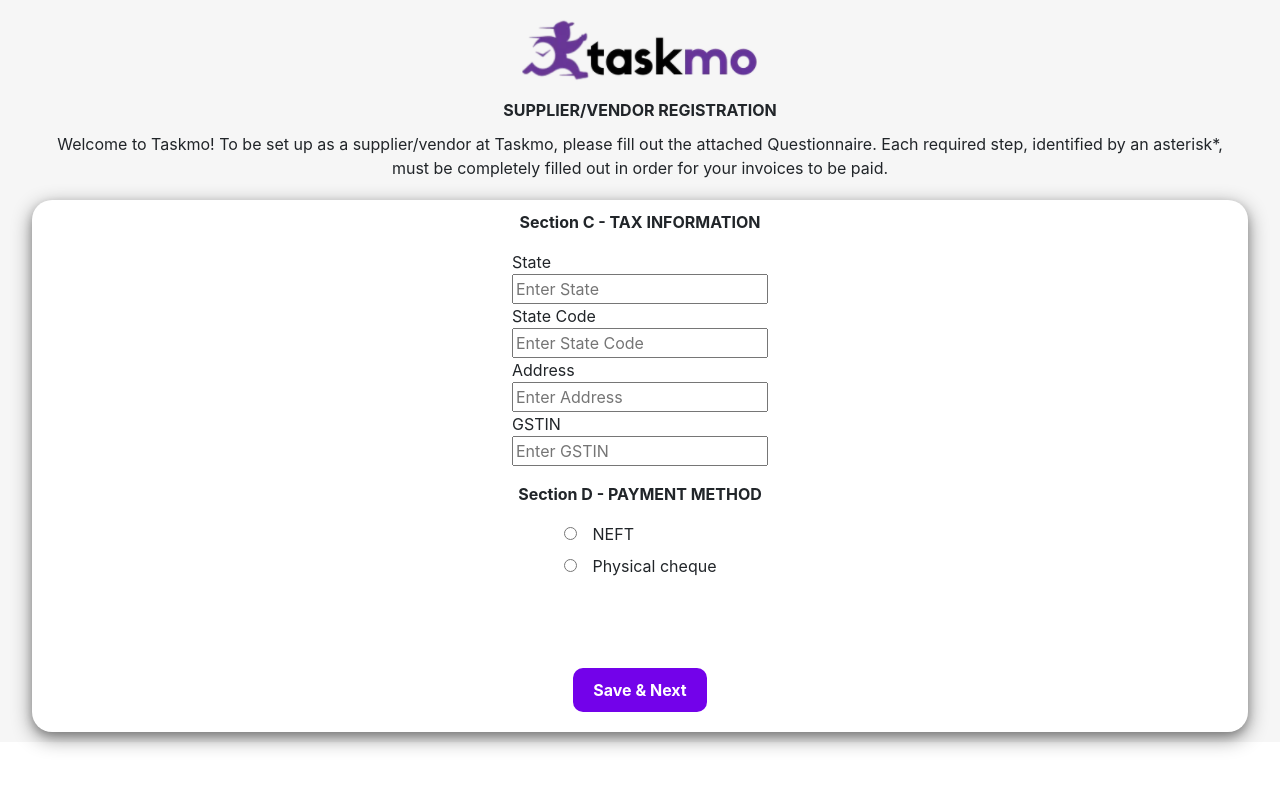
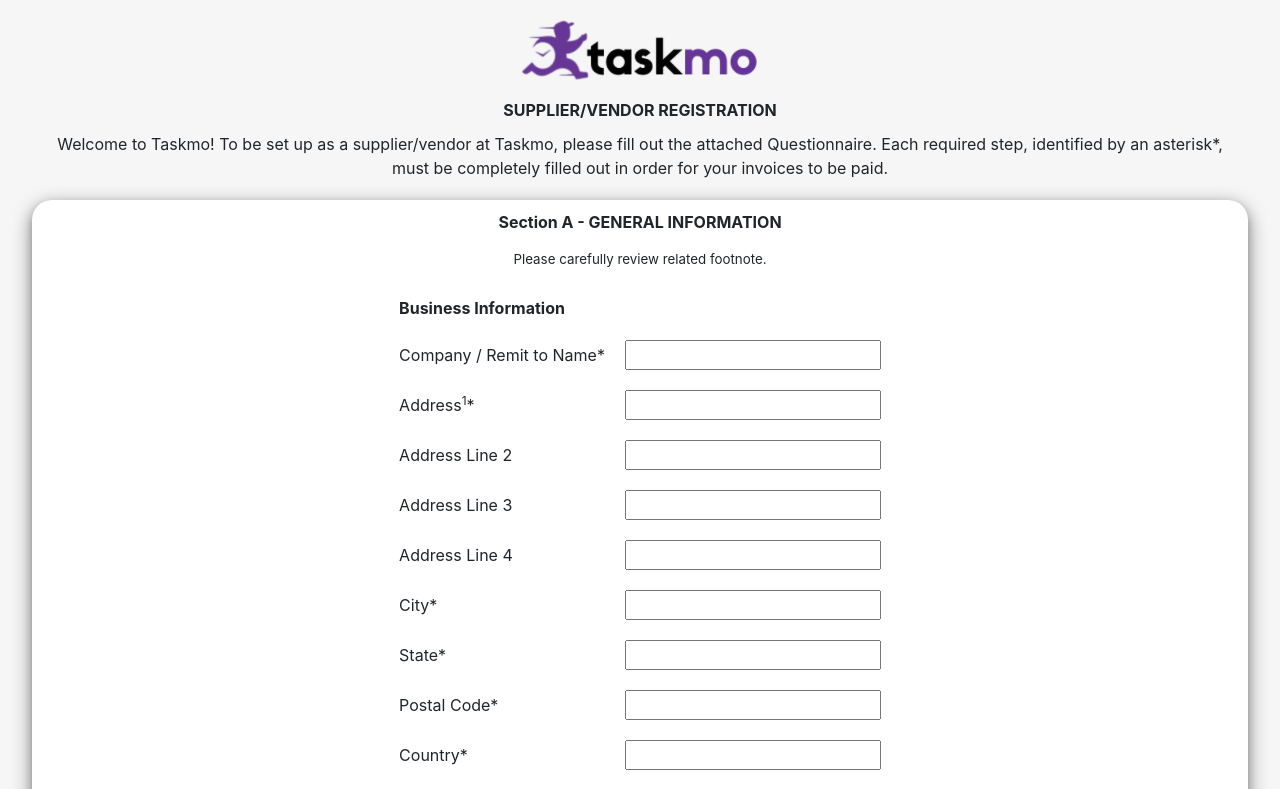
Before and after one commit to mayurpaunipagar/taskmo-assignment6-frontend, a React (Create React App) app: page /v1/vendor-registration/1 in a window 1280 px wide. Shown: the top 789 px of the page. Built offline with nearby package versions, Linux system fonts and the light colour scheme.

Commit message:
section d added

```diff
--- a/src/App.css
+++ b/src/App.css
@@ -21,3 +21,6 @@ table,tr,td,th{
   align-items: center;
   flex-direction: row;
 }
+.textCenter{
+  text-align: center;
+}
--- a/src/component/venderRegistration/index.js
+++ b/src/component/venderRegistration/index.js
@@ -49,10 +49,9 @@ export default function VendorRegistration() {
         ) : (
           <>
             <div className="vr-card">
-              {/* <SectionA />
-              <div></div> */}
-              {/* <SectionB/> */}
-              <SectionCD/>
+              <SectionA />
+              {/* <SectionB/>
+              <SectionCD/> */}
             </div>
 
             {/* <input
--- a/src/component/venderRegistration/sectionA/index.js
+++ b/src/component/venderRegistration/sectionA/index.js
@@ -4,9 +4,9 @@ export default function SectionA() {
       <div className="mb-3">
         <b>Section A - GENERAL INFORMATION</b>
       </div>
-      <td className="vr-note mb-3">
+      <div className="vr-note mb-3">
         Please carefully review related footnote.
-      </td>
+      </div>
       <table className="mb-3">
         <tbody>
           <tr>
--- a/src/component/venderRegistration/sectionCD/sectionD/index.js
+++ b/src/component/venderRegistration/sectionCD/sectionD/index.js
@@ -16,7 +16,10 @@ export default function SectionD() {
         <b>Section D - PAYMENT METHOD</b>
       </div>
       <div className="pay-info-container">
-          <div className="myColCenter"></div>
+        <div className="myColCenter textCenter mb-3">
+          How you
+          would like to be paid for product sales and/or services performed
+        </div>
         <div className="vr-input-container" onChange={onChangeRadioValue}>
           <form className="vr-pay-form">
             <input
@@ -38,19 +41,48 @@ export default function SectionD() {
             <label for="cheque">Physical cheque</label>
           </form>
         </div>
-        <br/>
-        <div className="pay-info-container">
-        {neftInput ? (
-          <>
-
+        <br />
+        <div className="pay-info-container myColCenter">
+          {neftInput ? (
+            <>
+              <div>(NEFT) National Electronic Funds Transfer</div>
+              <div className="vr-note textCenter mb-3">
+                Note: Requires a bank account in the country. you will receive payment to your bank account electronically.
+              </div>
               <div>
-                (NEFT) National Electronic Funds Transfer
+                <div>Bank Name</div>
+                <div className="mb-2"><input type="text"/></div>
               </div>
-              <div className="vr-note">
-                Note: requires a bank account in the country
+              <div>
+                <div>Bank Address</div>
+                <div  className="mb-2"><input type="text"/></div>
               </div>
-          </>
-        ) : null}
+              <div>
+                <div>Bank Code</div>
+                <div className="mb-2"><input type="text"/></div>
+              </div>
+              <div>
+                <div>Name on Account</div>
+                <div className="mb-2"><input type="text"/></div>
+              </div>
+              <div>
+                <div>Account Number</div>
+                <div className="mb-2"><input type="text"/></div>
+              </div>
+              <div>
+                <div>IFSC Code</div>
+                <div className="mb-2"><input type="text"/></div>
+              </div>
+              <div>
+                <div>MICR Code</div>
+                <div className="mb-2"><input type="text"/></div>
+              </div>
+              <div>
+                <div>Account Type</div>
+                <div className="mb-2"><input type="text"/></div>
+              </div>
+            </>
+          ) : null}
         </div>
       </div>
     </>
```
